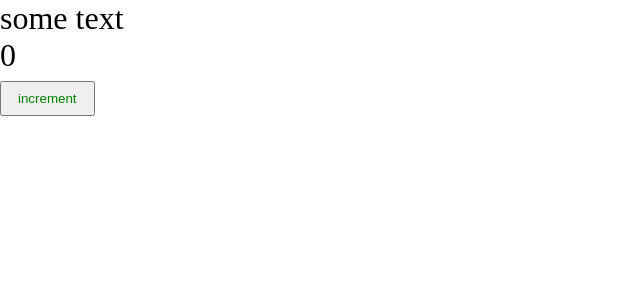
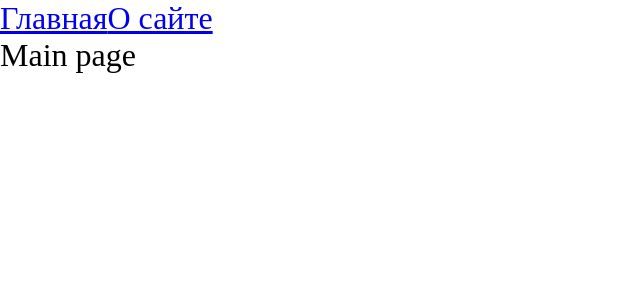
Before and after one commit to gry-dmitrij/ulbi-frontend-pro, a React app: page / in a window 1280 px wide. Shown: the top 300 px of the page, without its empty margins (0-640 px from the left). Built offline with nearby package versions, Linux system fonts and the light colour scheme.

Commit message:
lesson 1.6 Роутинг, lazy loading

```diff
--- a/package.json
+++ b/package.json
@@ -15,6 +15,7 @@
     "@types/node": "^10.5.0",
     "@types/react": "^17.0.39",
     "@types/react-dom": "^17.0.11",
+    "@types/react-router-dom": "^5.3.3",
     "@types/webpack": "^5.28.0",
     "@types/webpack-dev-server": "^4.7.2",
     "css-loader": "^6.6.0",
@@ -32,6 +33,7 @@
   },
   "dependencies": {
     "react": "^17.0.2",
-    "react-dom": "^17.0.2"
+    "react-dom": "^17.0.2",
+    "react-router-dom": "^6.22.3"
   }
 }
--- a/src/App.tsx
+++ b/src/App.tsx
@@ -1,10 +1,20 @@
 import { Counter } from './components/Counter'
+import { Link, Route, Routes } from 'react-router-dom'
 import './index.scss'
+import { AboutPageAsync } from './pages/AboutPage/AboutnPage.async'
+import { MainPageAsync } from './pages/MainPage/MainPage.async'
+import { Suspense } from 'react'
 
 const App = () => {
   return <div className='app'>
-    some text
-    <Counter />
+    <Link to={'/'}>Главная</Link>
+    <Link to={'/about'}>О сайте</Link>
+    <Suspense fallback={<div>Loading</div>}>
+      <Routes>
+        <Route path={'/about'} element={<AboutPageAsync />} />
+        <Route path={'/'} element={<MainPageAsync />} />
+      </Routes>
+    </Suspense>
   </div>
 }
 
--- a/src/index.tsx
+++ b/src/index.tsx
@@ -1,8 +1,11 @@
 import { render } from 'react-dom'
 import { Counter } from './components/Counter'
 import App from './App'
+import { BrowserRouter } from 'react-router-dom'
 
 render(
-  <App />,
+  <BrowserRouter>
+    <App />
+  </BrowserRouter>,
   document.getElementById('root')
 )
--- /dev/null
+++ b/src/pages/AboutPage/AboutPage.tsx
@@ -0,0 +1,8 @@
+import React from 'react'
+const AboutPage = () => {
+  return <div>
+    About page
+  </div>
+}
+
+export default AboutPage
--- /dev/null
+++ b/src/pages/AboutPage/AboutnPage.async.tsx
@@ -0,0 +1,3 @@
+import { lazy } from 'react'
+
+export const AboutPageAsync = lazy(() => import('./AboutPage'))
--- /dev/null
+++ b/src/pages/MainPage/MainPage.async.tsx
@@ -0,0 +1,3 @@
+import { lazy } from 'react'
+
+export const MainPageAsync = lazy(() => import('./MainPage'))
--- /dev/null
+++ b/src/pages/MainPage/MainPage.tsx
@@ -0,0 +1,7 @@
+import React from 'react'
+const MainPage = () => {
+  return <div>
+    Main page
+  </div>
+}
+export default MainPage
--- a/tsconfig.json
+++ b/tsconfig.json
@@ -3,7 +3,7 @@
     "outDir": "./dist/",
     "noImplicitAny": true,
     "lib": ["es2015", "es6", "dom"],
-    "module": "es6",
+    "module": "ESNext",
     "target": "es5",
     "jsx": "react-jsx",
     "allowJs": true,
```
Also changed, not shown: 2 other files (tests, documents, lock files or other folders).
